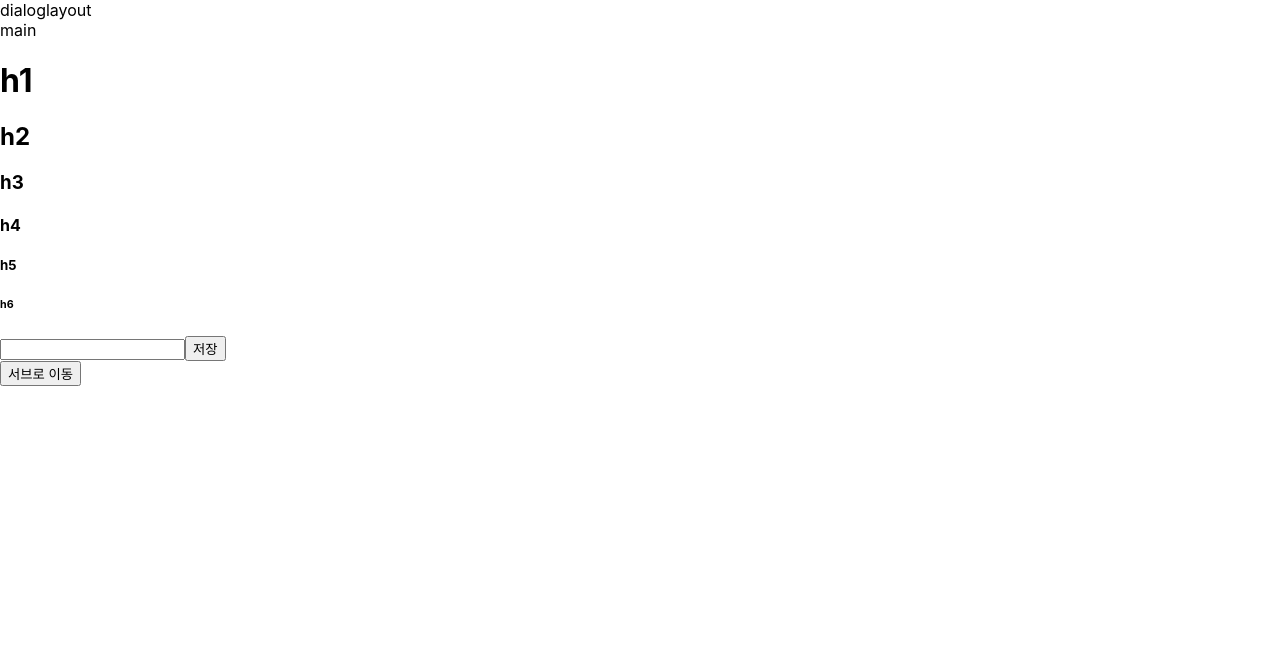
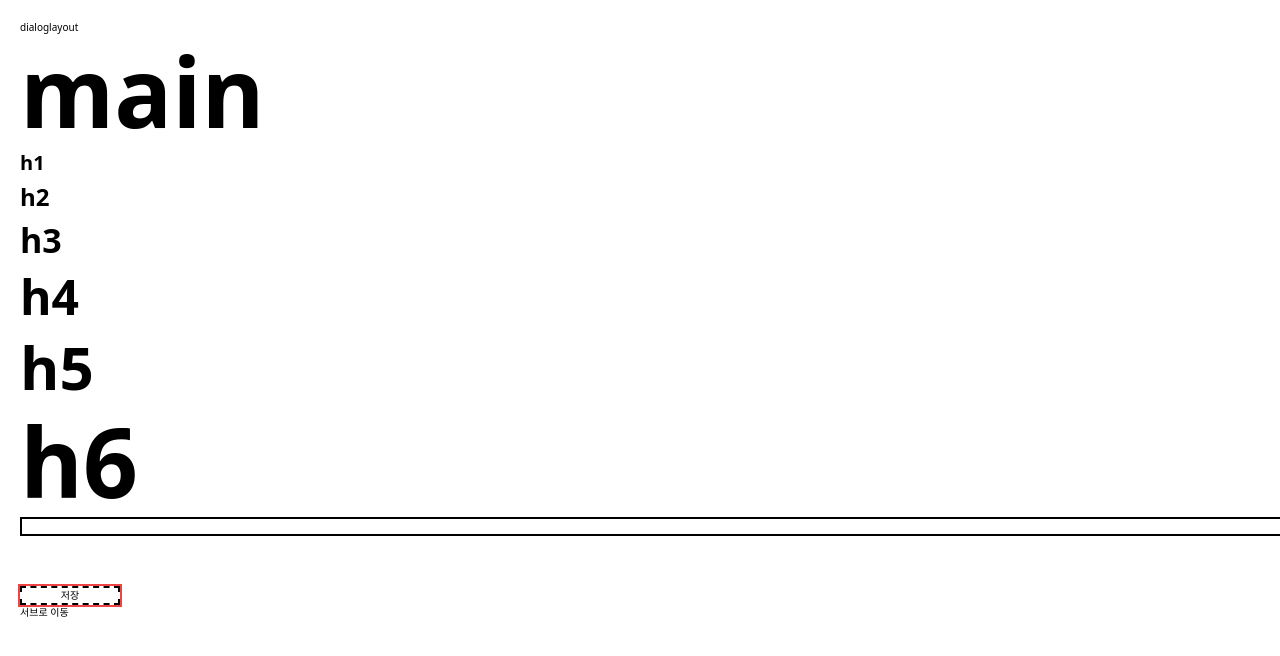
Before and after one commit to jeon-repo/React-Custom-Template, a React (Create React App) app: page /main in a window 1280 px wide. Shown: the top 656 px of the page. Built offline with nearby package versions, Linux system fonts and the light colour scheme.

Commit message:
🔧 💄 tailwindcss config 추가 및 적용

```diff
--- a/package.json
+++ b/package.json
@@ -49,6 +49,7 @@
   },
   "devDependencies": {
     "@babel/eslint-parser": "^7.19.1",
+    "autoprefixer": "^10.4.14",
     "env-cmd": "^10.1.0",
     "eslint": "^8.35.0",
     "eslint-config-airbnb": "^19.0.4",
@@ -56,6 +57,8 @@
     "eslint-plugin-import": "^2.27.5",
     "eslint-plugin-prettier": "^4.2.1",
     "eslint-plugin-react": "^7.32.2",
-    "prettier": "^2.8.4"
+    "postcss": "^8.4.22",
+    "prettier": "^2.8.4",
+    "tailwindcss": "^3.3.1"
   }
 }
--- a/src/app/pages/main/index.jsx
+++ b/src/app/pages/main/index.jsx
@@ -9,16 +9,17 @@ function Main({ navigate }) {
   const [text, setText] = useState('');
 
   return (
-    <div>
-      <div>main</div>
-      <h1>h1</h1>
-      <h2>h2</h2>
-      <h3>h3</h3>
-      <h4>h4</h4>
-      <h5>h5</h5>
-      <h6>h6</h6>
-      <TextInput maxLength={10} value={text} onChange={(e) => setText(e.target.value)} />
+    <div className='max-w-full'>
+      <div className='text-h1'>main</div>
+      <h1 className='text-caption xs:text-h6 fhd:text-h1'>h1</h1>
+      <h2 className='text-caption xs:text-h5 fhd:text-h2'>h2</h2>
+      <h3 className='text-caption xs:text-h4 fhd:text-h3'>h3</h3>
+      <h4 className='text-caption xs:text-h3 fhd:text-h4'>h4</h4>
+      <h5 className='text-caption xs:text-h2 fhd:text-h5'>h5</h5>
+      <h6 className='text-caption xs:text-h1 fhd:text-h6'>h6</h6>
+      <TextInput className="w-full min-w-screen border-2 border-black border-solid" maxLength={10} value={text} onChange={(e) => setText(e.target.value)} />
       <button
+        className='mt-20 w-[10rem] border-2 border-black border-dashed outline outline-2 outline-red-500'
         type='button'
         onClick={() => {
           dispatch(setRemember(text));
--- a/src/index.js
+++ b/src/index.js
@@ -1,4 +1,7 @@
 import './styles/index.css';
+import './styles/app-base.css';
+import './styles/app-components.css';
+import './styles/app-utilities.css';
 import { createRoot } from 'react-dom/client';
 import App from './app/App';
 import * as serviceWorker from './serviceWorker';
--- /dev/null
+++ b/src/styles/app-base.css
@@ -0,0 +1 @@
+@tailwind base;
--- /dev/null
+++ b/src/styles/app-components.css
@@ -0,0 +1 @@
+@tailwind components;
--- /dev/null
+++ b/src/styles/app-utilities.css
@@ -0,0 +1 @@
+@tailwind utilities;
--- a/src/styles/index.css
+++ b/src/styles/index.css
@@ -1,13 +1,17 @@
+html {
+  font-size: 10px;
+}
+
 body {
-  margin: 0;
-  font-family: -apple-system, BlinkMacSystemFont, 'Segoe UI', 'Roboto', 'Oxygen',
-    'Ubuntu', 'Cantarell', 'Fira Sans', 'Droid Sans', 'Helvetica Neue',
-    sans-serif;
+  margin: 0px;
+  height: 100%;
+  padding: 2rem;
+  overflow-x: hidden;
+  overflow-y: auto;
+  background-color: var(--surface-ground);
+  font-family: var(--font-family);
+  font-weight: normal;
+  color: var(--text-color);
   -webkit-font-smoothing: antialiased;
   -moz-osx-font-smoothing: grayscale;
 }
-
-code {
-  font-family: source-code-pro, Menlo, Monaco, Consolas, 'Courier New',
-    monospace;
-}
--- /dev/null
+++ b/tailwind.config.js
@@ -0,0 +1,112 @@
+/** @type {import('tailwindcss').Config} */
+module.exports = {
+  content: ['./src/**/*.{js,jsx,ts,tsx}', './public/index.html'],
+  theme: {
+    screens: {
+      xs: { min: '360px' },
+      sm: { min: '600px' },
+      md: { min: '960px' },
+      hd: { min: '1280px' },
+      hdp: { min: '1600px' },
+      fhd: { min: '1920px' },
+      qhd: { min: '2560px' },
+      '4k': { min: '3840px' },
+    },
+    width: {
+      auto: 'auto',
+      full: '100%',
+      screen: '100vw',
+    },
+    height: {
+      auto: 'auto',
+      full: '100%',
+      screen: '100vh',
+    },
+    minWidth: {
+      auto: 'auto',
+      full: '100%',
+      screen: '100vw',
+    },
+    minHeight: {
+      auto: 'auto',
+      full: '100%',
+      screen: '100vh',
+    },
+    maxWidth: {
+      auto: 'auto',
+      full: '100%',
+      screen: '100vw',
+    },
+    maxHeight: {
+      auto: 'auto',
+      full: '100%',
+      screen: '100vh',
+    },
+    zIndex: {
+      '-1': -1,
+      0: '0',
+      1: '1',
+      9: '9',
+      10: '10',
+      99: '99',
+      100: '100',
+      999: '999',
+      1000: '1000',
+      9999: '9999',
+      10000: '10000',
+      99999: '99999',
+    },
+    fontSize: {
+      h1: ['9.6rem', { lineHeight: '11.2rem', fontWeight: 700 }],
+      h2: ['6rem', { lineHeight: '7.6rem', fontWeight: 700 }],
+      h3: ['4.8rem', { lineHeight: '6.4rem', fontWeight: 700 }],
+      h4: ['3.4rem', { lineHeight: '5rem', fontWeight: 700 }],
+      h5: ['2.4rem', { lineHeight: '3.6rem', fontWeight: 700 }],
+      h6: ['2rem', { lineHeight: '3.2rem', fontWeight: 700 }],
+      sub1: ['1.6rem', { lineHeight: '2.4rem', fontWeight: 700 }],
+      sub2: ['1.6rem', { lineHeight: '2.4rem', fontWeight: 500 }],
+      sub3: ['1.4rem', { lineHeight: '2.2rem', fontWeight: 400 }],
+      body1: ['1.6rem', { lineHeight: '2.4rem', fontWeight: 400 }],
+      body2: ['1.4rem', { lineHeight: '2.2rem', fontWeight: 400 }],
+      caption: ['1.2rem', { lineHeight: '2rem', fontWeight: 400 }],
+      10: ['1rem'],
+      11: ['1.1rem'],
+      12: ['1.2rem'],
+      13: ['1.3rem'],
+      14: ['1.4rem'],
+      15: ['1.5rem'],
+      16: ['1.6rem'],
+      17: ['1.7rem'],
+      18: ['1.8rem'],
+      19: ['1.9rem'],
+      20: ['2rem'],
+      21: ['2.1rem'],
+      22: ['2.2rem'],
+      23: ['2.3rem'],
+      24: ['2.4rem'],
+      25: ['2.5rem'],
+      26: ['2.6rem'],
+      27: ['2.7rem'],
+      28: ['2.8rem'],
+      29: ['2.9rem'],
+      30: ['3rem'],
+      32: ['3.2rem'],
+      34: ['3.4rem'],
+      36: ['3.6rem'],
+      38: ['3.8rem'],
+      40: ['4rem'],
+      42: ['4.2rem'],
+      44: ['4.4rem'],
+      46: ['4.6rem'],
+      48: ['4.8rem'],
+      50: ['5rem'],
+      60: ['6rem'],
+      70: ['7rem'],
+      90: ['9rem'],
+      100: ['10rem'],
+      110: ['11rem'],
+      120: ['12rem'],
+    },
+  },
+  plugins: [],
+};
```
Also changed, not shown: 1 other file (tests, documents, lock files or other folders).
